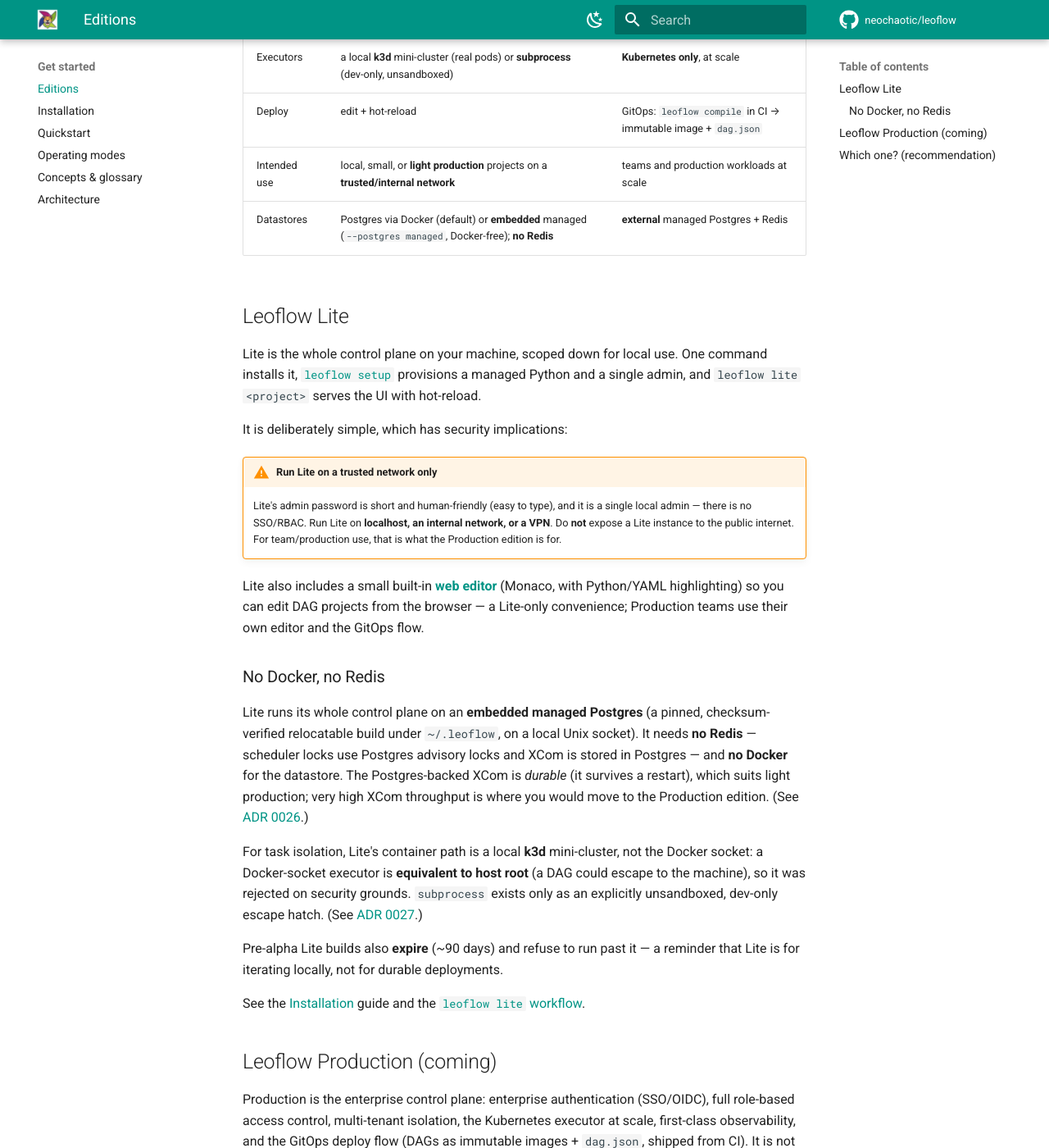
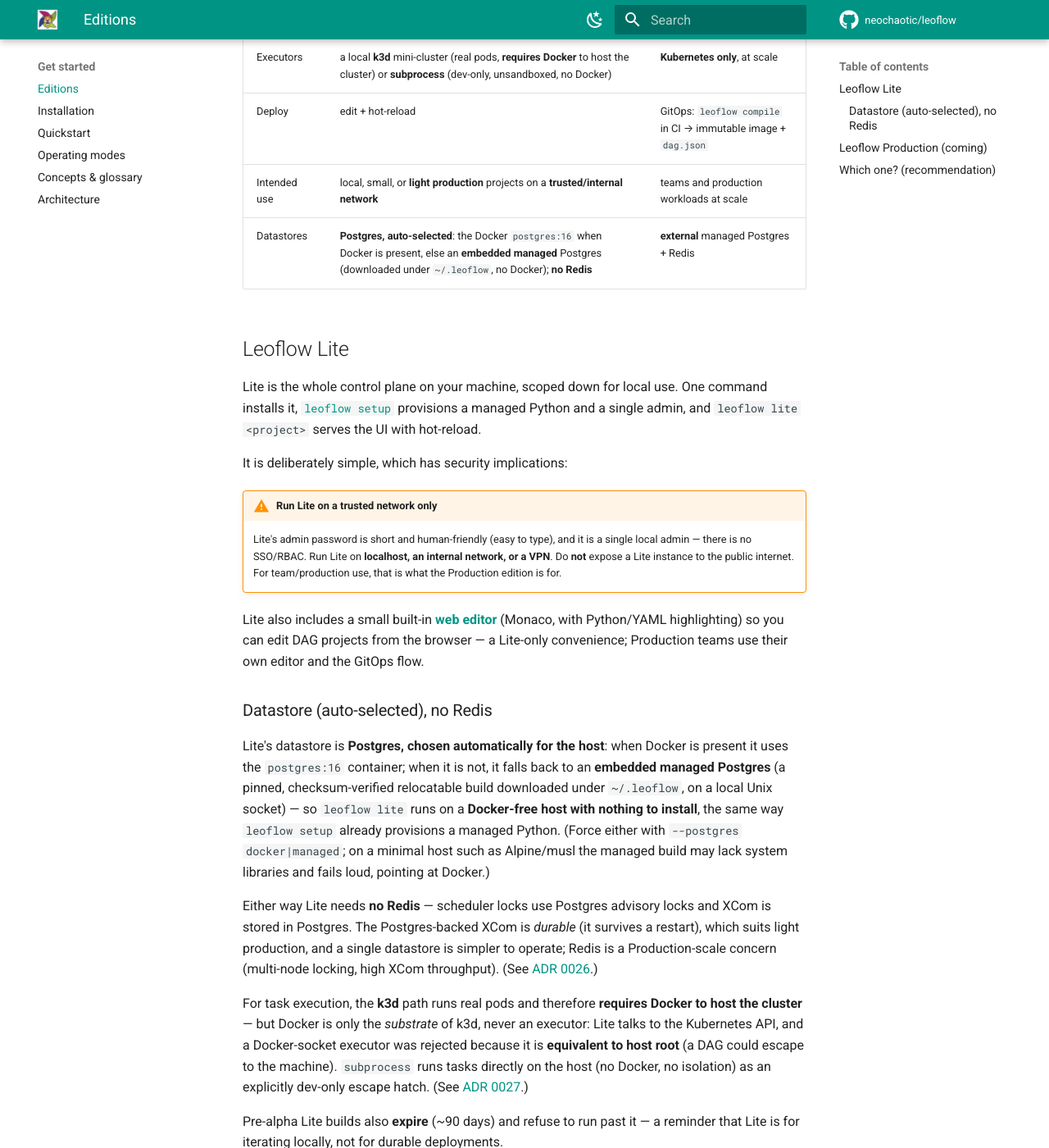
Before and after one commit to neochaotic/leoflow, an MkDocs documentation site: the page built from docs/editions.md, in a window 1280 px wide and 1400 px high, scrolled down 666 px. Shown: the whole window at 82% size. Built offline with MkDocs 1.6.1 and Material for MkDocs 9.7.7, drawn with Linux system fonts in a browser that asks for light colours; comment, search, counter and statistics services are not loaded.

Commit message:
feat(lite): auto-select the Postgres datastore for the host
--postgres now defaults to "auto": the Docker postgres:16 when Docker is present
(the realistic case — the k3d executor needs Docker too), else a managed
relocatable Postgres downloaded under ~/.leoflow (no Docker). So `leoflow lite`
runs on a Docker-free host with nothing to install — the same pattern as the
managed CPython that `leoflow setup` already provisions — paired with the
subprocess executor that the `auto` executor selects when Docker is absent.

resolveDatastore mirrors resolveExecutor, so datastore and executor resolve from
one Docker probe and never disagree. devDSNs already auto-detects a live managed
socket vs the Docker TCP DSNs, so no choice is threaded through the entry points.
Both backends remain forceable (--postgres docker|managed); the managed build's
pre-flight still fails loud on minimal hosts (Alpine/musl), pointing at Docker.

Supersedes ADR 0029 (Docker default + managed opt-in flag) with ADR 0030
(automatic selection). Lite stays Redis-free (ADR 0026). No Docker executor and
no Docker SDK (ADR 0015): k3d requires Docker only to host the cluster.

Co-Authored-By: Claude Opus 4.7 <noreply@anthropic.com>

```diff
--- a/docs/editions.md
+++ b/docs/editions.md
@@ -15,10 +15,10 @@ DAG once and it runs on either.
 | Install | one command (`curl … \| sh`) on one machine | Helm chart on your cluster |
 | Command | `leoflow lite` | the deployed control plane |
 | Auth | a single local **admin** login (password shown once at setup) | enterprise: SSO/OIDC, full RBAC, multi-tenant |
-| Executors | a local **k3d** mini-cluster (real pods) or **subprocess** (dev-only, unsandboxed) | **Kubernetes only**, at scale |
+| Executors | a local **k3d** mini-cluster (real pods, **requires Docker** to host the cluster) or **subprocess** (dev-only, unsandboxed, no Docker) | **Kubernetes only**, at scale |
 | Deploy | edit + hot-reload | GitOps: `leoflow compile` in CI → immutable image + `dag.json` |
 | Intended use | local, small, or **light production** projects on a **trusted/internal network** | teams and production workloads at scale |
-| Datastores | Postgres via Docker (default) or **embedded** managed (`--postgres managed`, Docker-free); **no Redis** | **external** managed Postgres + Redis |
+| Datastores | **Postgres, auto-selected**: the Docker `postgres:16` when Docker is present, else an **embedded managed** Postgres (downloaded under `~/.leoflow`, no Docker); **no Redis** | **external** managed Postgres + Redis |
 
 ## Leoflow Lite
 
@@ -39,21 +39,29 @@ Lite also includes a small built-in **[web editor](lite-web-editor.md)** (Monaco
 with Python/YAML highlighting) so you can edit DAG projects from the browser — a
 Lite-only convenience; Production teams use their own editor and the GitOps flow.
 
-### No Docker, no Redis
+### Datastore (auto-selected), no Redis
 
-Lite runs its whole control plane on an **embedded managed Postgres** (a pinned,
-checksum-verified relocatable build under `~/.leoflow`, on a local Unix socket).
-It needs **no Redis** — scheduler locks use Postgres advisory locks and XCom is
-stored in Postgres — and **no Docker** for the datastore. The Postgres-backed
-XCom is *durable* (it survives a restart), which suits light production; very
-high XCom throughput is where you would move to the Production edition. (See
-[ADR 0026](adr/0026-lite-datastore-no-redis.md).)
+Lite's datastore is **Postgres, chosen automatically for the host**: when Docker is
+present it uses the `postgres:16` container; when it is not, it falls back to an
+**embedded managed Postgres** (a pinned, checksum-verified relocatable build
+downloaded under `~/.leoflow`, on a local Unix socket) — so `leoflow lite` runs on
+a **Docker-free host with nothing to install**, the same way `leoflow setup` already
+provisions a managed Python. (Force either with `--postgres docker|managed`; on a
+minimal host such as Alpine/musl the managed build may lack system libraries and
+fails loud, pointing at Docker.)
 
-For task isolation, Lite's container path is a local **k3d** mini-cluster, not
-the Docker socket: a Docker-socket executor is **equivalent to host root** (a DAG
-could escape to the machine), so it was rejected on security grounds. `subprocess`
-exists only as an explicitly unsandboxed, dev-only escape hatch. (See
-[ADR 0027](adr/0027-product-editions-executors-delivery.md).)
+Either way Lite needs **no Redis** — scheduler locks use Postgres advisory locks and
+XCom is stored in Postgres. The Postgres-backed XCom is *durable* (it survives a
+restart), which suits light production, and a single datastore is simpler to
+operate; Redis is a Production-scale concern (multi-node locking, high XCom
+throughput). (See [ADR 0026](adr/0026-lite-datastore-no-redis.md).)
+
+For task execution, the **k3d** path runs real pods and therefore **requires Docker
+to host the cluster** — but Docker is only the *substrate* of k3d, never an executor:
+Lite talks to the Kubernetes API, and a Docker-socket executor was rejected because
+it is **equivalent to host root** (a DAG could escape to the machine). `subprocess`
+runs tasks directly on the host (no Docker, no isolation) as an explicitly dev-only
+escape hatch. (See [ADR 0027](adr/0027-product-editions-executors-delivery.md).)
 
 Pre-alpha Lite builds also **expire** (~90 days) and refuse to run past it — a
 reminder that Lite is for iterating locally, not for durable deployments.
```
Also changed, not shown: docs/adr/0029-lite-datastore-default-docker.md (+8 -1 lines), docs/adr/0030-lite-datastore-auto-select.md (added, +78 -0 lines), docs/adrs.md (+1 -0 lines), 3 other files.
